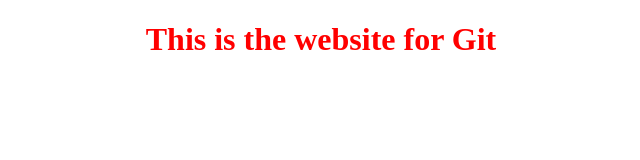
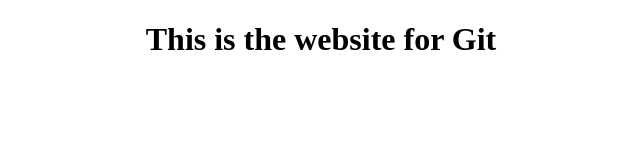
Before and after one commit to NurulAdilahhh/NurulAdilah_UPN_Zetta_Git_Day1, a plain HTML site: page Index.html in a window 1280 px wide. Shown: the whole page, without its empty margins (319-959 px from the left). Drawn offline with Linux system fonts and the light colour scheme.

Commit message:
Revert "[UI] Update Index HTML and Style.css to have red color on text <h1>"
This reverts commit 1e12c0860720cab209c3b82994d1534c84d1c06e.

```diff
--- a/Index.html
+++ b/Index.html
@@ -8,6 +8,6 @@
     <title>Website For Git</title>
 </head>
 <body>
-    <h1 class="red-color">This is the website for Git</h1>
+    <h1>This is the website for Git</h1>
 </body>
 </html>
--- a/assets/style.css
+++ b/assets/style.css
@@ -1,3 +1 @@
 body{text-align: center;}
-
-.red-color{color: red;}
```
